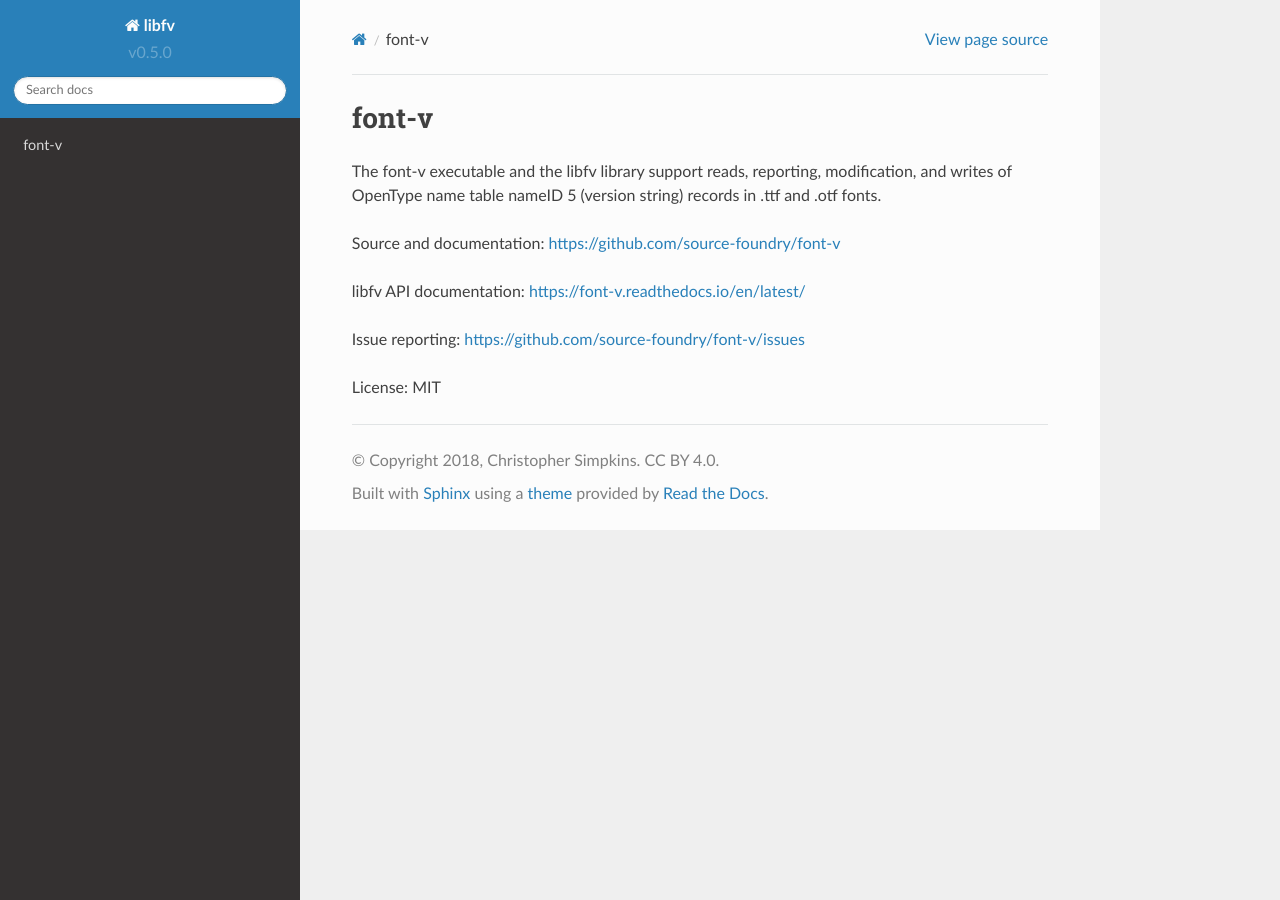
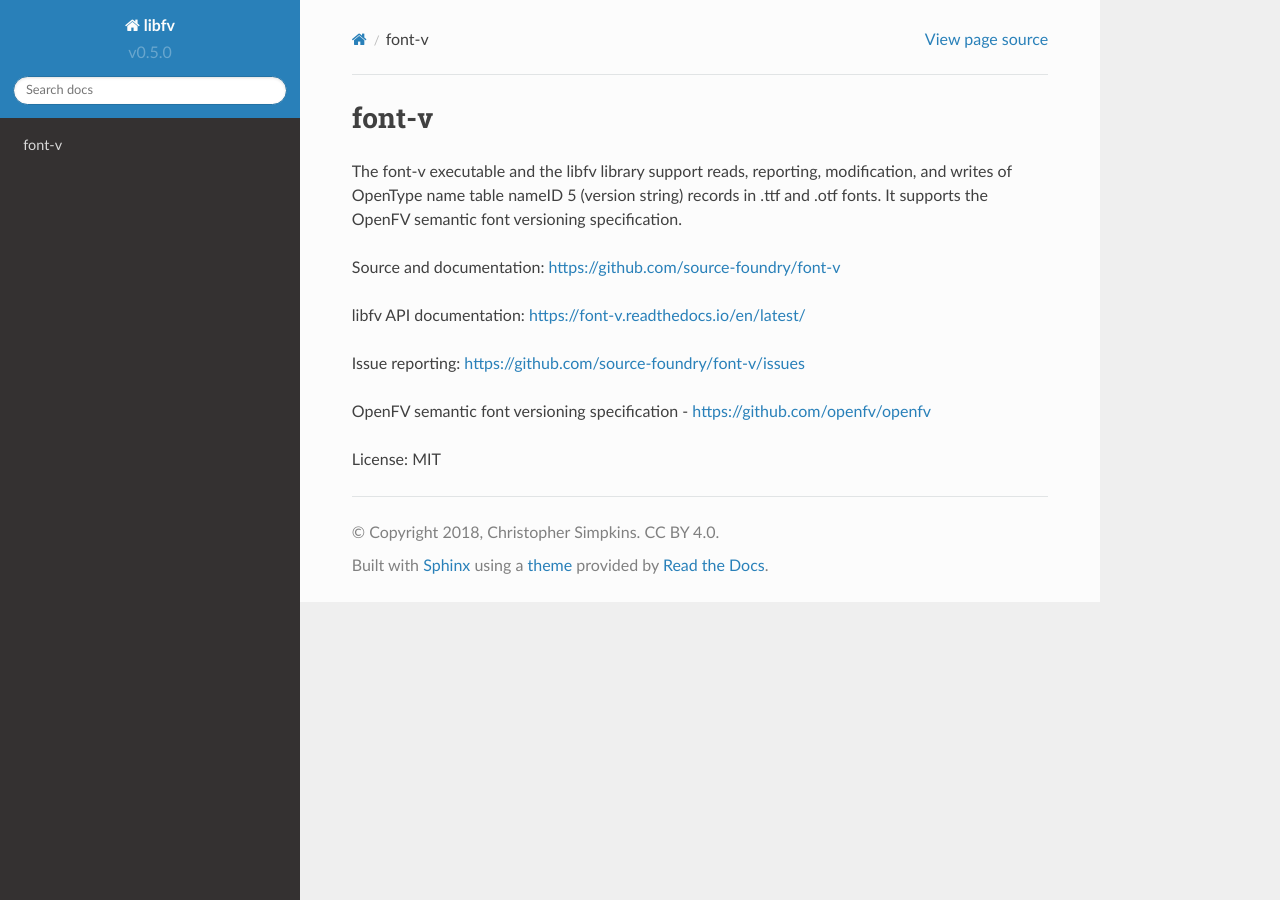
Before and after one commit to source-foundry/font-v, a Sphinx documentation site: the page built from docs/README.rst, in a window 1280 px wide. Built offline with Sphinx 7.4.7 and the Read the Docs theme 2.0.0, drawn with Linux system fonts in a browser that asks for light colours; formulas are drawn with MathJax 3.

Commit message:
updated PyPI documentation

```diff
--- a/docs/README.rst
+++ b/docs/README.rst
@@ -1,7 +1,7 @@
 font-v
 ========
 
-The font-v executable and the libfv library support reads, reporting, modification, and writes of OpenType name table nameID 5 (version string) records in .ttf and .otf fonts.
+The font-v executable and the libfv library support reads, reporting, modification, and writes of OpenType name table nameID 5 (version string) records in .ttf and .otf fonts. It supports the OpenFV semantic font versioning specification.
 
 Source and documentation: https://github.com/source-foundry/font-v
 
@@ -9,4 +9,6 @@ libfv API documentation: https://font-v.readthedocs.io/en/latest/
 
 Issue reporting: https://github.com/source-foundry/font-v/issues
 
+OpenFV semantic font versioning specification - https://github.com/openfv/openfv
+
 License: MIT
```
